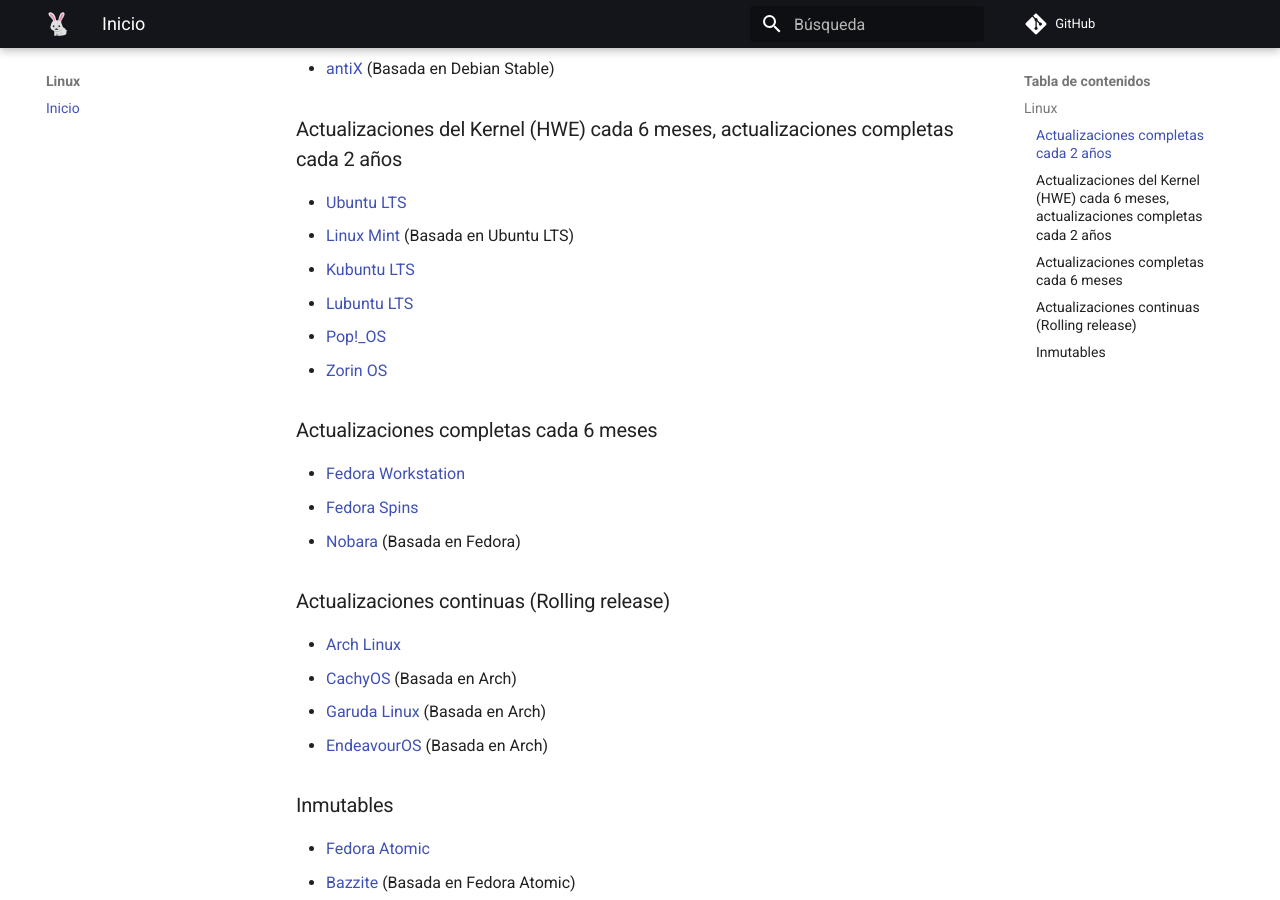
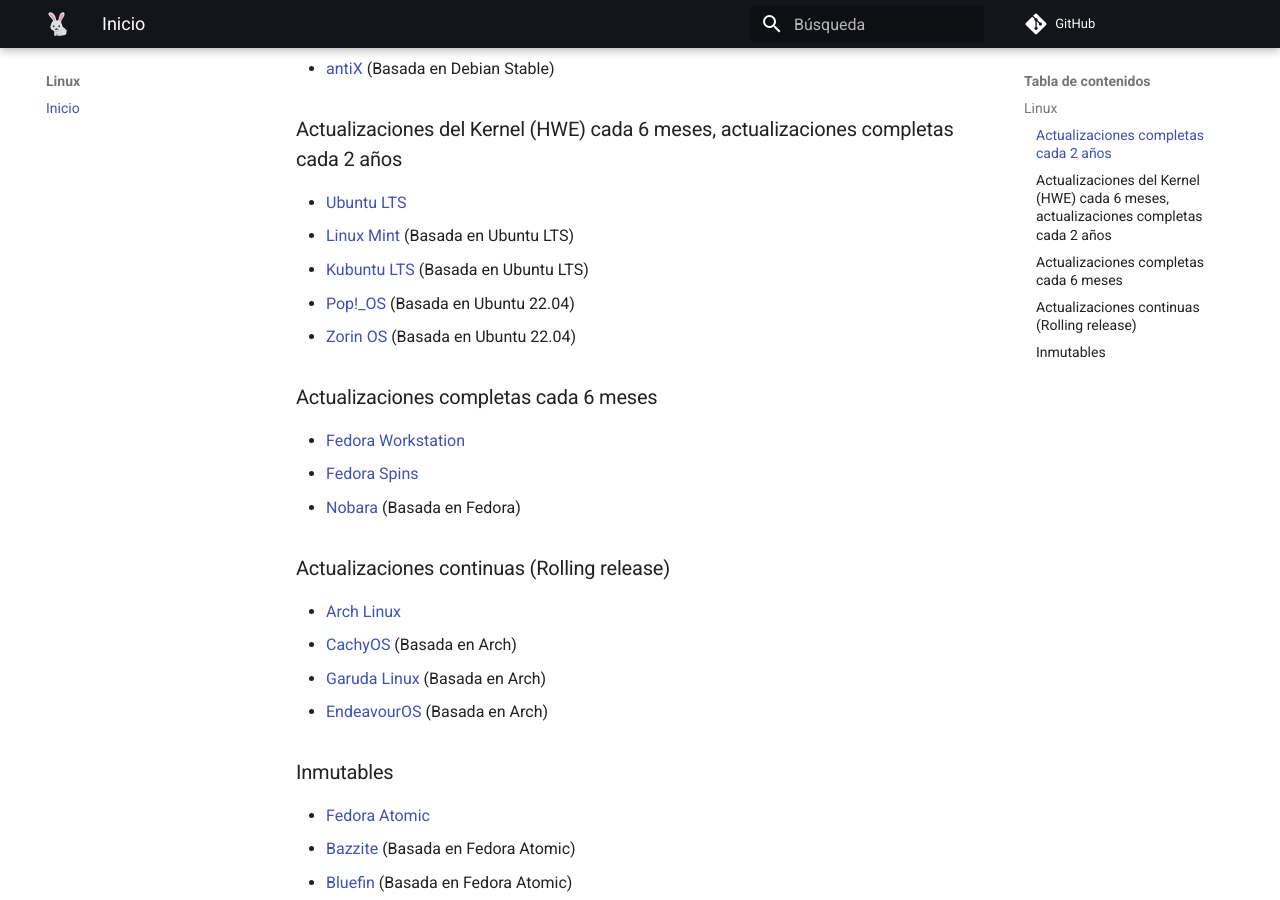
Before and after one commit to anomalouscode/wiki, an MkDocs documentation site: the page built from docs/linux/index.md, in a window 1280 px wide and 900 px high, scrolled down 470 px. Built offline with MkDocs 1.6.1 and Material for MkDocs 9.7.7, drawn with Linux system fonts in a browser that asks for light colours; comment, search, counter and statistics services are not loaded.

Commit message:
Update index.md

```diff
--- a/docs/linux/index.md
+++ b/docs/linux/index.md
@@ -20,11 +20,9 @@
 
 - [Ubuntu LTS](https://ubuntu.com/desktop)
 - [Linux Mint](https://linuxmint.com/) (Basada en Ubuntu LTS)
-- [Kubuntu LTS](https://kubuntu.org/)
-- [Lubuntu LTS](https://lubuntu.me/)
-
-- [Pop!_OS](https://pop.system76.com/)
-- [Zorin OS](https://zorin.com/os/)
+- [Kubuntu LTS](https://kubuntu.org/) (Basada en Ubuntu LTS)
+- [Pop!_OS](https://pop.system76.com/) (Basada en Ubuntu 22.04)
+- [Zorin OS](https://zorin.com/os/) (Basada en Ubuntu 22.04)
 
 ### Actualizaciones completas cada 6 meses
 
```
